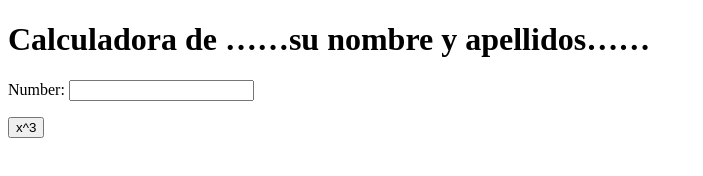
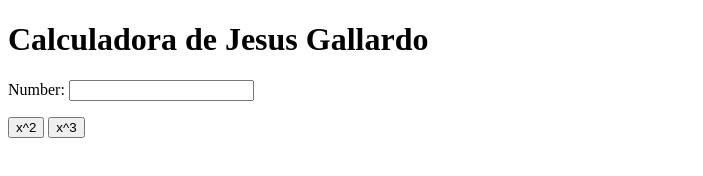
Before and after one commit to Jesusgallardooo/4_1_JGD_my_calculator_2, a plain HTML site: page index.html in a window 1280 px wide. Shown: the whole page, without its empty margins (0-703 px from the left). Drawn offline with Linux system fonts and the light colour scheme.

Commit message:
x² button

```diff
--- a/index.html
+++ b/index.html
@@ -5,10 +5,11 @@
         <meta charset="utf-8">
     </head>
     <body>
-        <h1>Calculadora de ……su nombre y apellidos……</h1>
+        <h1>Calculadora de Jesus Gallardo</h1>
         Number:
         <input type="text" id="n1">
         <p>
+            <button onclick="square()"> x^2 </button>
             <button onclick="cube()"> x^3 </button>
         </p>
         <script type="text/javascript">
@@ -16,6 +17,10 @@
                 var num = document.getElementById("n1");
                 num.value = Math.pow(num.value, 3);
             }
+            function square() {
+                var num = document.getElementById("n1");
+                num.value = Math.pow(num.value, 2);
+            }
         </script>
     </body>
 </html>
```
